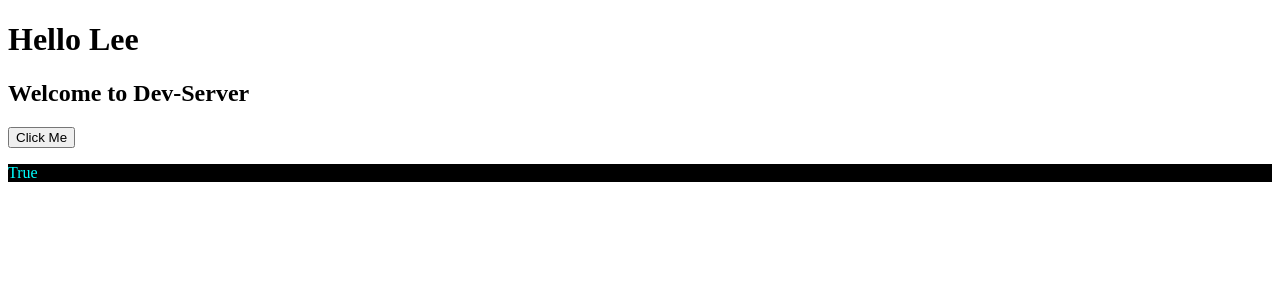
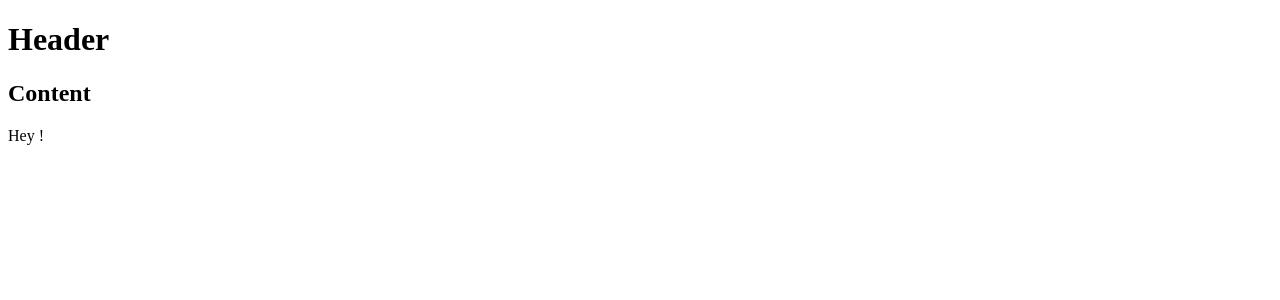
Before and after one commit to tintoll/react-tutorial, a React app: page / in a window 1280 px wide. Shown: the top 300 px of the page. Built offline with nearby package versions, Linux system fonts and the light colour scheme.

Commit message:
리액트 4장 공부 내용 추가

```diff
--- a/src/components/App.js
+++ b/src/components/App.js
@@ -1,4 +1,6 @@
 import React from 'react';
+import Header from './Header';
+import Content from './Content';
 
 class App extends React.Component {
     sayHey() {
@@ -12,15 +14,15 @@
         };
         return (
             <div>
-                <h1>Hello Lee</h1>
-                <h2> Welcome to {text}</h2>
-                <button onClick={this.sayHey}>Click Me</button>
-
-                <p style = {pStyle}>{1 == 1 ? 'True' : 'False'}</p>
-                {/*jsx에서는 if-else가 없어서 위와 같이 처리한다. */}
+                <Header />
+                <Content />
             </div>
         );
     }
 }
 
+
+
+
+
 export default App;
--- /dev/null
+++ b/src/components/Content.js
@@ -0,0 +1,17 @@
+/**
+ * Created by tintoll on 2017-01-04.
+ */
+import React from 'react';
+
+class Content extends React.Component {
+    render() {
+        return (
+            <div>
+                <h2>Content</h2>
+                <p> Hey !</p>
+            </div>
+        );
+    }
+}
+
+export default Content;
--- /dev/null
+++ b/src/components/Header.js
@@ -0,0 +1,14 @@
+/**
+ * Created by tintoll on 2017-01-04.
+ */
+import React from 'react';
+
+class Header extends React.Component {
+    render() {
+        return (
+            <h1>Header</h1>
+        );
+    }
+}
+
+export default Header;
```
Also changed, not shown: package.json (indentation only).
